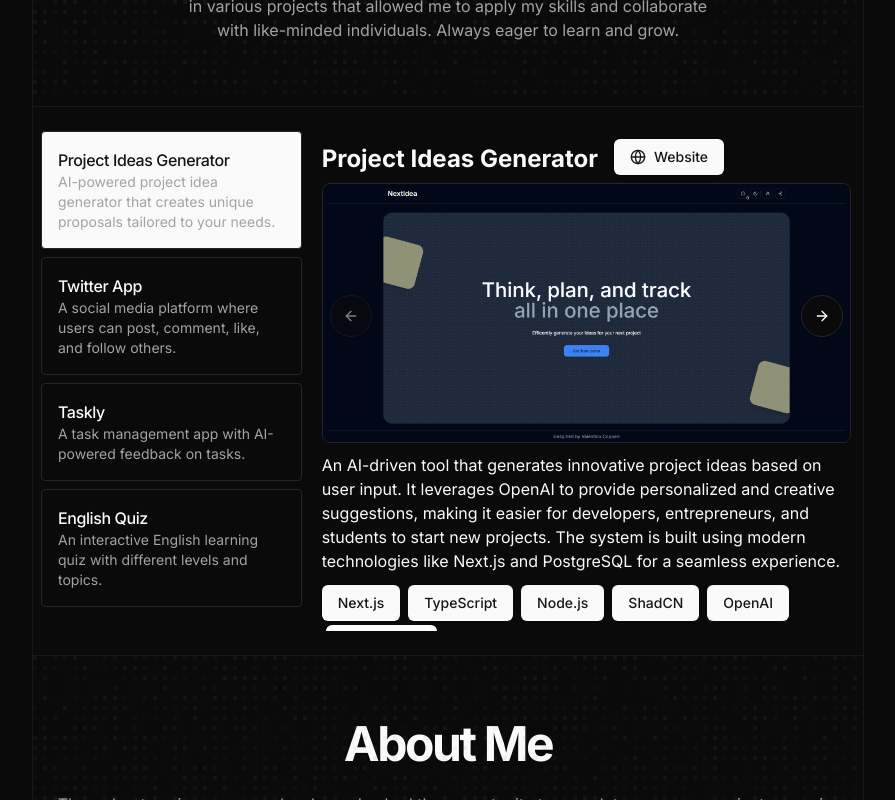
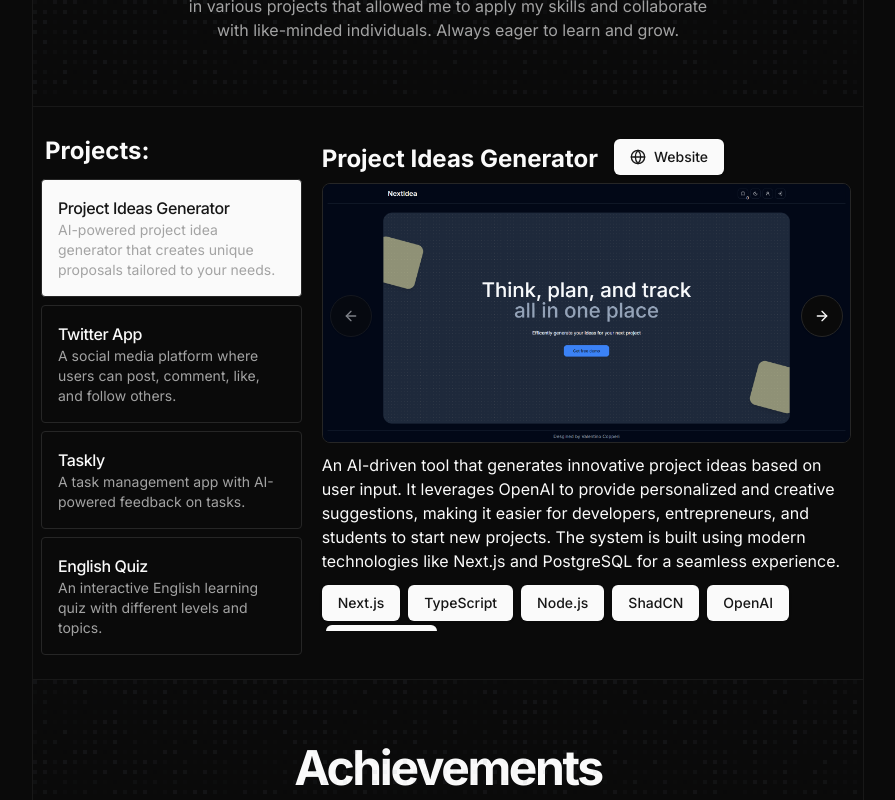
Before and after one commit to ValentinoCopperi/portfolio, a Next.js app: page / in a window 1280 px wide. Shown: the part 960-1760 px from the top of the page, without its empty margins (192-1087 px from the left). Built offline with nearby package versions, Linux system fonts and the light colour scheme; no server answers.

Commit message:
achivements title

```diff
--- a/src/app/sections/achivements/achievemnts.tsx
+++ b/src/app/sections/achivements/achievemnts.tsx
@@ -9,7 +9,7 @@ export function Achievements() {
 
             <div className='text-center py-16 relative border-border/50 border-b border-t'>
                 <TextAnimate className="text-3xl md:text-5xl font-bold tracking-tighter text-balance">
-                    About Me
+                    Achievements
                 </TextAnimate>
                 <p className="mt-6 text-balance text-muted-foreground">
                     Throughout my journey as a developer, Ive had the opportunity to complete numerous projects, acquire valuable skills, and contribute to innovative solutions. Here are some key highlights of my career:
--- a/src/app/sections/projects/projects.tsx
+++ b/src/app/sections/projects/projects.tsx
@@ -14,6 +14,7 @@ const Projects = () => {
     <div className="w-full grid grid-cols-1 lg:grid-cols-3 gap-4 py-6 px-2">
 
       <div className="col-span-1 flex flex-col space-y-2">
+        <h1 className='font-bold text-2xl p-1'>Projects:</h1>
         {projects.map((proj,idx) => (
           <SideBar key={idx} project={proj} activeProject={activeProject} setActiveProject={setActiveProject}/>
         ))}
```
